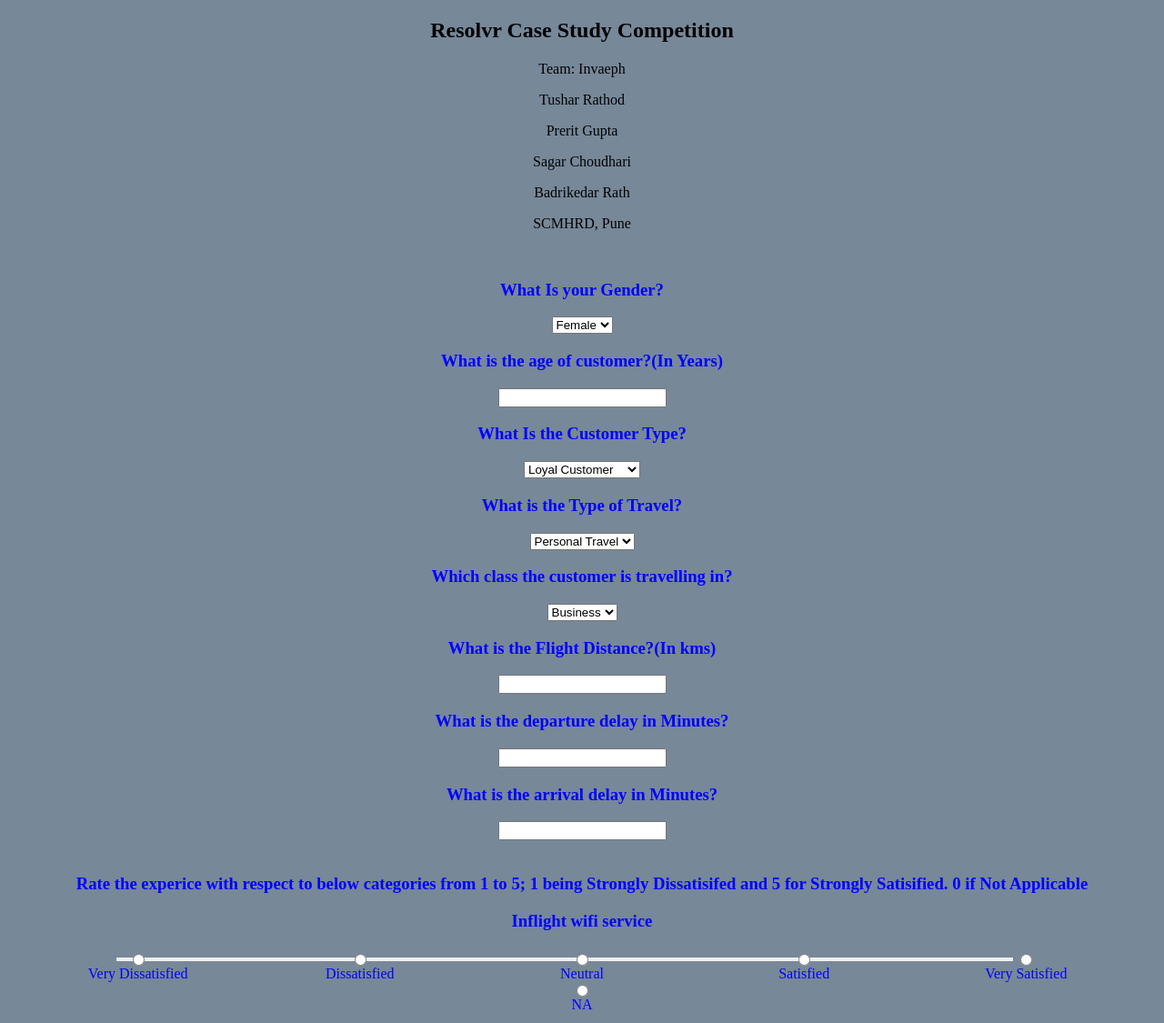
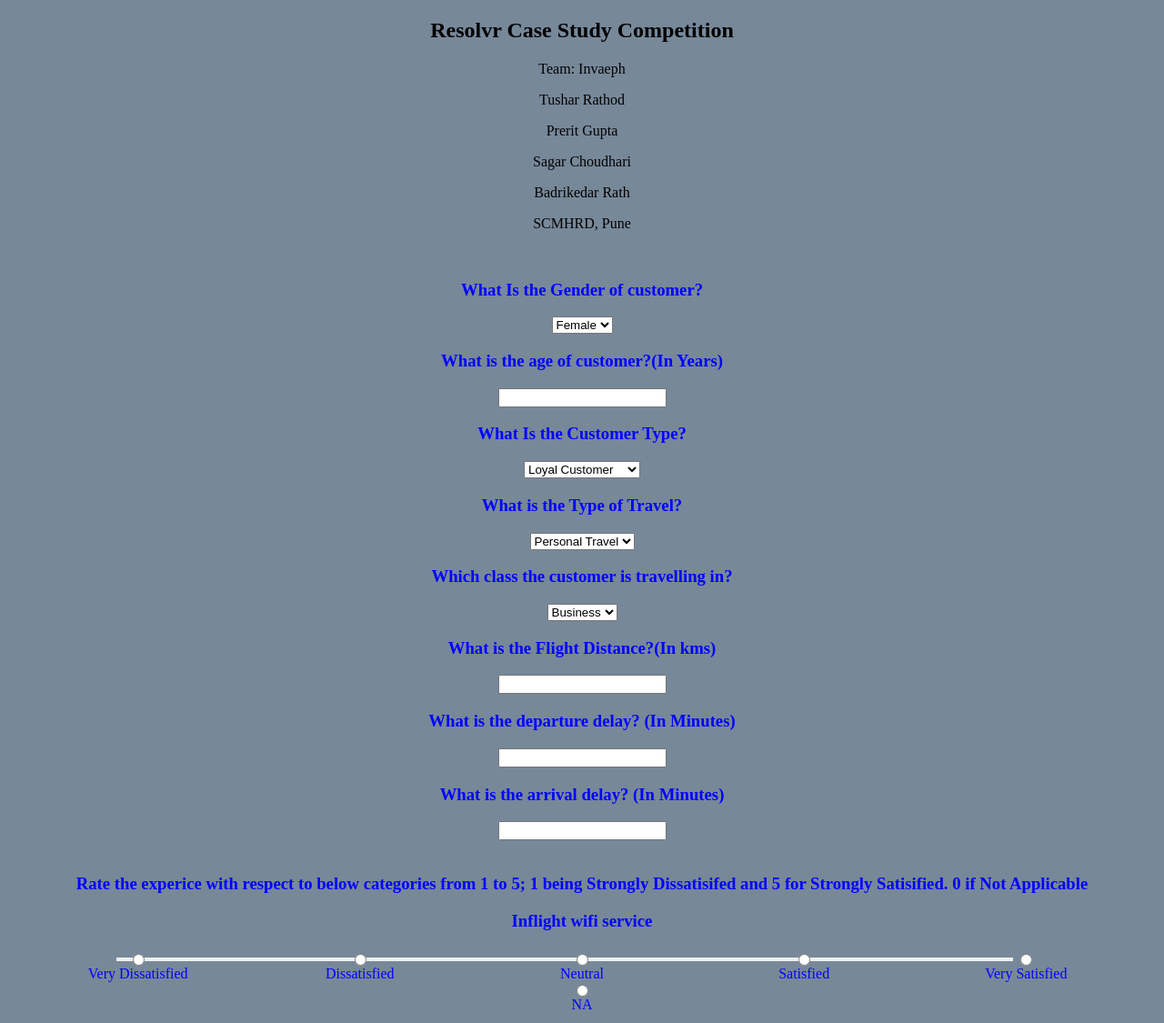
Before and after one commit to tush99m/Resolvr20-Competition, a Flask app: page / in a window 1280 px wide. Shown: the top 1125 px of the page at 91% size. Run offline with Flask 2, Linux system fonts and the light colour scheme; parts of the project's set-up code (start-up, migrations or seed data) failed here and were passed over.

Commit message:
Update index.html

```diff
--- a/templates/index.html
+++ b/templates/index.html
@@ -25,7 +25,7 @@
     <div style="color:blue">
         <form action="{{ url_for('predict')}}" method="post">
 
-            <h3>What Is your Gender?</h3><select name="gender" id="gender" required="required">
+            <h3>What Is the Gender of customer?</h3><select name="gender" id="gender" required="required">
                 <option value="Female">Female</option>
                 <option value="Male">Male</option>
             </select>
@@ -50,9 +50,9 @@
 
             <h3>What is the Flight Distance?(In kms)</h3><input id="f_dist" name="f_dist" required="required">
 
-            <h3>What is the departure delay in Minutes?</h3><input id="d_delay" name="Dep_Delay" required="required">
+            <h3>What is the departure delay? (In Minutes)</h3><input id="d_delay" name="Dep_Delay" required="required">
 
-            <h3>What is the arrival delay in Minutes?</h3><input id="a_delay" name="Arr_Delay" required="required">
+            <h3>What is the arrival delay? (In Minutes)</h3><input id="a_delay" name="Arr_Delay" required="required">
 
             <br><br>
             <h3>Rate the experice with respect to below categories from 1 to 5; 1 being Strongly Dissatisifed and 5 for Strongly Satisified. 0 if Not Applicable </h3>
@@ -106,6 +106,7 @@
                         <input type="radio" name="time_convenient" value="vs">
                         <label>Very Satisfied</label>
                       </li>
+                      <br><br>
                       <li>
                         <input type="radio" name="time_convenient" value="na">
                         <label>NA</label>
@@ -134,6 +135,7 @@
                         <input type="radio" name="online_booking" value="vs">
                         <label>Very Satisfied</label>
                       </li>
+                    <br><br>
                       <li>
                         <input type="radio" name="online_booking" value="na">
                         <label>NA</label>
@@ -162,6 +164,7 @@
                         <input type="radio" name="gate_loc" value="vs">
                         <label>Very Satisfied</label>
                       </li>
+                    <br><br>
                       <li>
                         <input type="radio" name="gate_loc" value="na">
                         <label>NA</label>
@@ -190,6 +193,7 @@
                         <input type="radio" name="f_d" value="vs">
                         <label>Very Satisfied</label>
                       </li>
+                    <br><br>
                       <li>
                         <input type="radio" name="f_d" value="na">
                         <label>NA</label>
@@ -218,6 +222,7 @@
                         <input type="radio" name="onl_boarding" value="vs">
                         <label>Very Satisfied</label>
                       </li>
+                    <br><br>
                       <li>
                         <input type="radio" name="onl_boarding" value="na">
                         <label>NA</label>
@@ -246,6 +251,7 @@
                         <input type="radio" name="seat" value="vs">
                         <label>Very Satisfied</label>
                       </li>
+                    <br><br>
                       <li>
                         <input type="radio" name="seat" value="na">
                         <label>NA</label>
@@ -274,6 +280,7 @@
                         <input type="radio" name="ent" value="vs">
                         <label>Very Satisfied</label>
                       </li>
+                    <br><br>
                       <li>
                         <input type="radio" name="ent" value="na">
                         <label>NA</label>
@@ -302,6 +309,7 @@
                         <input type="radio" name="on_board" value="vs">
                         <label>Very Satisfied</label>
                       </li>
+                    <br><br>
                       <li>
                         <input type="radio" name="on_board" value="na">
                         <label>NA</label>
@@ -330,6 +338,7 @@
                         <input type="radio" name="leg_room" value="vs">
                         <label>Very Satisfied</label>
                       </li>
+                    <br><br>
                       <li>
                         <input type="radio" name="leg_room" value="na">
                         <label>NA</label>
@@ -358,6 +367,7 @@
                         <input type="radio" name="baggage" value="vs">
                         <label>Very Satisfied</label>
                       </li>
+                    <br><br>
                       <li>
                         <input type="radio" name="baggage" value="na">
                         <label>NA</label>
@@ -386,6 +396,7 @@
                         <input type="radio" name="checking" value="vs">
                         <label>Very Satisfied</label>
                       </li>
+                    <br><br>
                       <li>
                         <input type="radio" name="checking" value="na">
                         <label>NA</label>
@@ -414,6 +425,7 @@
                         <input type="radio" name="inflight" value="vs">
                         <label>Very Satisfied</label>
                       </li>
+                    <br><br>
                       <li>
                         <input type="radio" name="inflight" value="na">
                         <label>NA</label>
@@ -442,6 +454,7 @@
                         <input type="radio" name="cleanliness" value="vs">
                         <label>Very Satisfied</label>
                       </li>
+                    <br><br>
                       <li>
                         <input type="radio" name="cleanliness" value="na">
                         <label>NA</label>
@@ -451,7 +464,7 @@
 
             <br>
             <h3>Check if a customer is satisfied or not?</h3>
-            <button id="sub" type="submit"> Classify </button>
+            <button id="sub" type="submit"> Submit </button>
             <br>
 
         </form>
```
